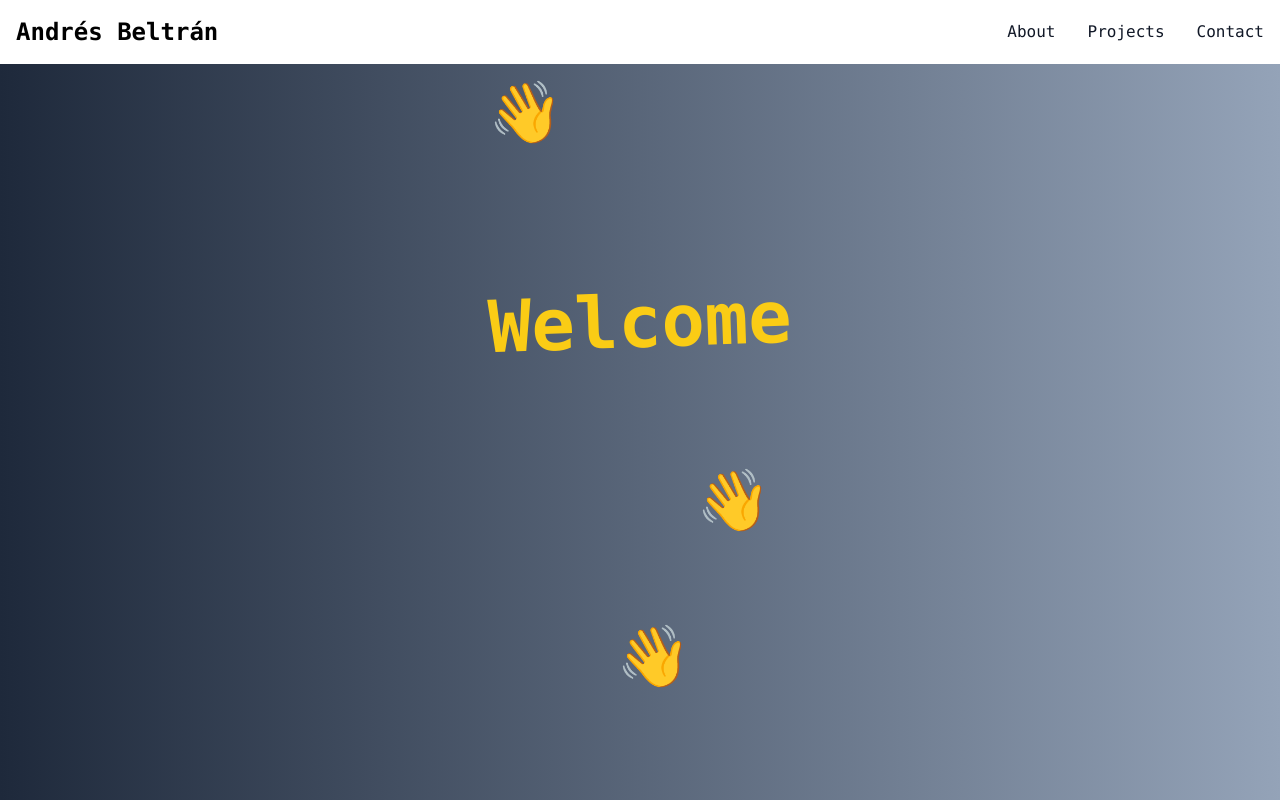
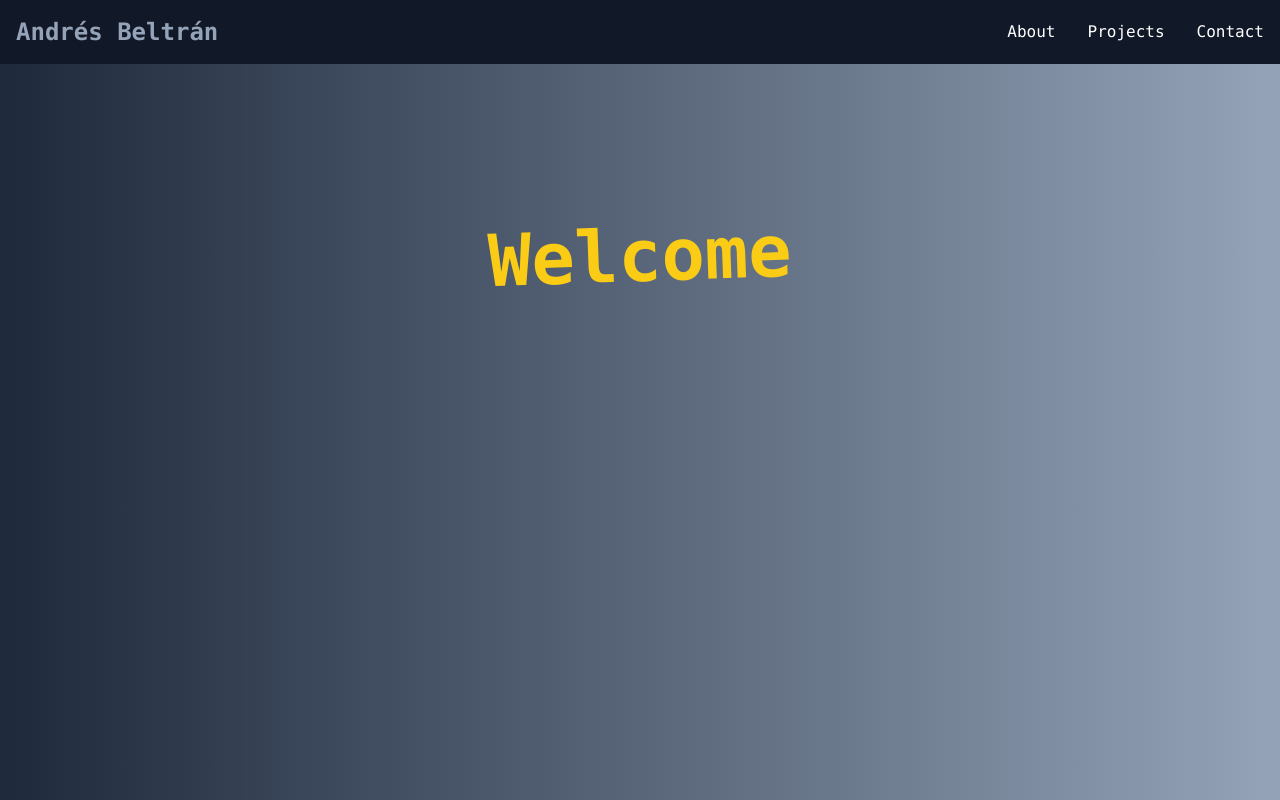
Before and after one commit to andres039/prospect, a Next.js app: page / in a window 1280 px wide. Built offline with nearby package versions, Linux system fonts and the light colour scheme.

Commit message:
leave only dark mode

```diff
--- a/components/card.tsx
+++ b/components/card.tsx
@@ -12,7 +12,7 @@
 
 export const Card = ({ image, name, link, description, source }: CardProps) => {
   return (
-    <div className="  max-w-sm m-2 bg-white border border-gray-200 rounded-lg shadow dark:bg-gray-800 dark:border-gray-700 dark:hover:bg-slate-700 hover:bg-slate-300">
+    <div className="  max-w-sm m-2  border  rounded-lg shadow bg-gray-800 border-gray-700 hover:bg-slate-700 ">
       <Link href="#">
         <Image
           className="rounded-t-lg w-full max-h-48"
@@ -24,17 +24,17 @@
       </Link>
       <div className="p-5">
         <Link href="#">
-          <h5 className="mb-2 text-2xl font-bold tracking-tight text-gray-900 dark:text-white">
+          <h5 className="mb-2 text-2xl font-bold tracking-tight text-white">
             {name}
           </h5>
         </Link>
-        <p className="mb-3 font-normal text-gray-700 dark:text-gray-400">
+        <p className="mb-3 font-normal text-gray-400">
           {description}
         </p>
         {link && (
           <Link
             href={link}
-            className="mr-3 inline-flex items-center px-3 py-2 text-sm font-medium text-center text-white bg-blue-700 rounded-lg hover:bg-blue-800 focus:ring-4 focus:outline-none focus:ring-blue-300 dark:bg-blue-600 dark:hover:bg-blue-700 dark:focus:ring-blue-800"
+            className="mr-3 inline-flex items-center px-3 py-2 text-sm font-medium text-center text-white  rounded-lg focus:ring-4 focus:outline-none bg-blue-600 hover:bg-blue-700 focus:ring-blue-800"
           >
             Live
             <svg
@@ -55,7 +55,7 @@
 
         <Link
           href={source}
-          className="inline-flex  items-center px-3 py-2 text-sm font-medium text-center text-white bg-blue-700 rounded-lg hover:bg-blue-800 focus:ring-4 focus:outline-none focus:ring-blue-300 dark:bg-blue-600 dark:hover:bg-blue-700 dark:focus:ring-blue-800"
+          className="inline-flex  items-center px-3 py-2 text-sm font-medium text-center text-white  rounded-lg  focus:ring-4 focus:outline-none  bg-blue-600 hover:bg-blue-700 focus:ring-blue-800"
         >
           Code
           <svg
--- a/components/nav.tsx
+++ b/components/nav.tsx
@@ -7,16 +7,16 @@
     openMenu === "hidden" ? setOpenMenu("") : setOpenMenu("hidden");
   };
   return (
-    <nav className="bg-white border-gray-200 dark:bg-gray-900">
+    <nav className=" border-gray-200 bg-gray-900">
       <div className="max-w-screen-xl flex flex-wrap items-center justify-between mx-auto p-4">
-        <span className="self-center text-2xl font-semibold whitespace-nowrap dark:text-slate-400">
+        <span className="self-center text-2xl font-semibold whitespace-nowrap text-slate-400">
           Andr&eacute;s Beltr&aacute;n
         </span>
 
         <button
           data-collapse-toggle="navbar-default"
           type="button"
-          className="inline-flex items-center p-2 ml-3 text-sm text-gray-500 rounded-lg md:hidden hover:bg-gray-100 focus:outline-none focus:ring-2 focus:ring-gray-200 dark:text-gray-400 dark:hover:bg-gray-700 dark:focus:ring-gray-600 "
+          className="inline-flex items-center p-2 ml-3 text-sm  rounded-lg md:hidden focus:outline-none focus:ring-2  text-gray-400 hover:bg-gray-700 focus:ring-gray-600 "
           aria-controls="navbar-default"
           aria-expanded="false"
           onClick={openBurger}
@@ -40,23 +40,23 @@
           className={`${openMenu} text-center w-full md:block md:w-auto `}
           id="navbar-default"
         >
-          <ul className="font-medium flex flex-col p-4 md:p-0 mt-4 border border-gray-100 rounded-lg bg-gray-50 md:flex-row md:space-x-8 md:mt-0 md:border-0 md:bg-white dark:bg-gray-800 md:dark:bg-gray-900 dark:border-gray-700">
+          <ul className="font-medium flex flex-col p-4 md:p-0 mt-4 border rounded-lg  md:flex-row md:space-x-8 md:mt-0 md:border-0 md:bg-whitebg-gray-800 md:bg-gray-900 border-gray-700">
             <Link
               href="about"
-              className=" text-gray-900 md:dark:hover:text-blue-500 hover:bg-gray-100 block py-2 pl-3 pr-4  rounded md:bg-transparent  md:p-0 dark:text-white "
+              className=" md:hover:text-blue-500 hover:bg-gray-100 block py-2 pl-3 pr-4  rounded md:bg-transparent  md:p-0 text-white "
             >
               About
             </Link>
             <Link
               href="projects"
-              className="block py-2 pl-3 pr-4 text-gray-900 rounded hover:bg-gray-100 md:hover:bg-transparent md:border-0 md:hover:text-blue-700 md:p-0 dark:text-white md:dark:hover:text-blue-500 dark:hover:bg-gray-700 dark:hover:text-white md:dark:hover:bg-transparent"
+              className="block py-2 pl-3 pr-4  rounded  md:border-0  md:p-0 text-white md:hover:text-blue-500 hover:bg-gray-700 hover:text-white md:hover:bg-transparent"
             >
               Projects
             </Link>
 
             <Link
               href="contact"
-              className="block py-2 pl-3 pr-4 text-gray-900 rounded hover:bg-gray-100 md:hover:bg-transparent md:border-0 md:hover:text-blue-700 md:p-0 dark:text-white md:dark:hover:text-blue-500 dark:hover:bg-gray-700 dark:hover:text-white md:dark:hover:bg-transparent"
+              className="block py-2 pl-3 pr-4  rounded md:border-0  md:p-0 text-white md:hover:text-blue-500 hover:bg-gray-700 hover:text-white md:hover:bg-transparent"
             >
               Contact
             </Link>
--- a/pages/about.tsx
+++ b/pages/about.tsx
@@ -19,7 +19,7 @@
       </p>
       <p className="text-slate-100 text-2xl mb-4 max-w-prose m-auto indent-8">
         {" "}
-        I currently contribute whenever I can to{" "}
+        I currently contribute to{" "}
         <Link
           href="https://greenstand.org/"
           target="_blank"
--- a/pages/index.tsx
+++ b/pages/index.tsx
@@ -4,13 +4,9 @@
   return (
 
       <main className="grid h-96 justify-center content-center">
-        <div className="text-6xl float-left mb-36 mt-64">👋</div>
         <h2 className=" text-7xl self-center font-semibold text-yellow-400 transfrom -rotate-2">
           Welcome
         </h2>
-        <div className="text-6xl ml-52 mt-28">👋</div>
-        <div className="text-6xl ml-32 mt-24">👋</div>
-
       </main>
 
   );
```
